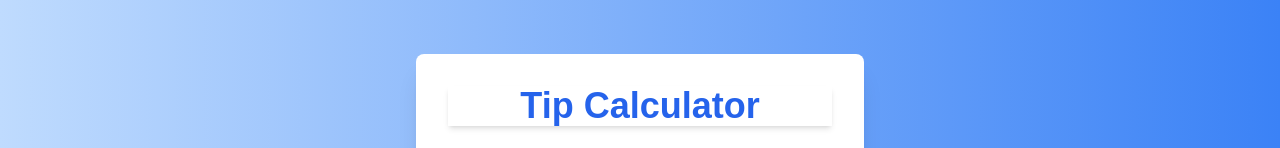
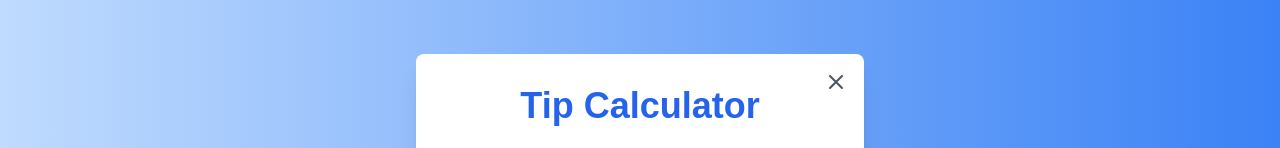
Before and after one commit to Muhammad-Talha103/Project-Of-30-Days, a Next.js app: page /Day-09 in a window 1280 px wide. Shown: the part 124-272 px from the top of the page. Built offline with nearby package versions, Linux system fonts and the light colour scheme.

Commit message:
first commit

```diff
--- a/app/Day-03/Component/Birthday-Wish-App/Birthday.tsx
+++ b/app/Day-03/Component/Birthday-Wish-App/Birthday.tsx
@@ -156,9 +156,11 @@ export default function BirthdayWishApp() {
           {message}
         </p>
 
+          <Link href="/">
         <button className=" w-full px-6 py-3 bg-gradient-to-r from-indigo-500 via-purple-500 to-pink-500 text-white text-lg font-semibold rounded-lg shadow-lg hover:shadow-xl hover:underline hover:bg-gradient-to-l transition-all duration-300 ease-in-out transform hover:scale-105 focus:outline-none focus:ring-4 focus:ring-indigo-300">
-          <Link href="/">Back to Home</Link>
+           Back to Home
         </button>
+          </Link>
       </div>
     </div>
   );
--- a/app/Day-05/component/calculator.tsx
+++ b/app/Day-05/component/calculator.tsx
@@ -191,7 +191,7 @@ const Calculator = () => {
             </button>
           </div>
       <Link href="/">
-      <button className="bg-bluen-500 text-white w-full mt-4 px-1 py-1 rounded-md transition-transform transform hover:bg-blue-600 sm:px-1 sm:py-1 md:px-1 md:py-1 lg:px-2 lg:py-2 text-sm sm:text-base md:text-lg lg:text-xl">
+      <button className="bg-blue-500 text-white w-full mt-4 px-1 py-1 rounded-md transition-transform transform hover:bg-blue-600 sm:px-1 sm:py-1 md:px-1 md:py-1 lg:px-2 lg:py-2 text-sm sm:text-base md:text-lg lg:text-xl">
         Go to Homepage
       </button>
       </Link>
--- a/app/Day-09/component/tipcalculator.tsx
+++ b/app/Day-09/component/tipcalculator.tsx
@@ -1,4 +1,5 @@
 "use client";
+import Link from "next/link";
 import { useState } from "react";
 
 export default function TipCalculator() {
@@ -38,7 +39,29 @@ export default function TipCalculator() {
     <div className="flex items-center justify-center min-h-screen bg-gradient-to-r from-blue-200 to-blue-500">
     <div className="bg-white p-8 rounded-lg shadow-xl w-full max-w-md transform transition-all hover:scale-105 duration-300">
       {/* App Title */}
-      <h1 className="text-4xl font-extrabold text-center mb-6 text-blue-600 shadow-md">
+      <Link href={"/"}>
+      <button
+
+        className="absolute top-4 right-4 text-gray-600 hover:text-red-500 focus:outline-none"
+        aria-label="Cancel"
+        >
+          <svg
+            xmlns="http://www.w3.org/2000/svg"
+            className="h-6 w-6"
+            fill="none"
+            viewBox="0 0 24 24"
+            stroke="currentColor"
+            >
+            <path
+              strokeLinecap="round"
+              strokeLinejoin="round"
+              strokeWidth={2}
+              d="M6 18L18 6M6 6l12 12"
+              />
+          </svg>
+        </button>
+              </Link>
+      <h1 className="text-4xl font-extrabold text-center mb-6 text-blue-600 ">
         Tip Calculator
       </h1>
 
```
